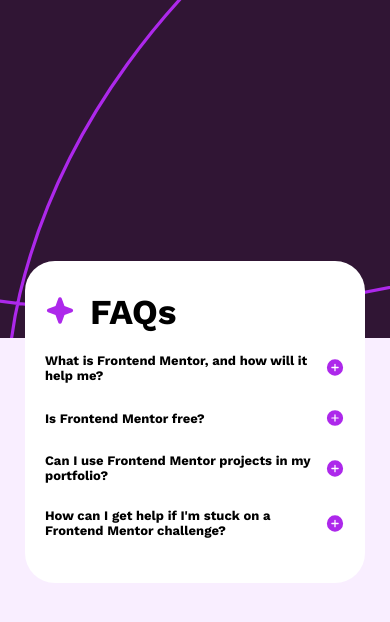
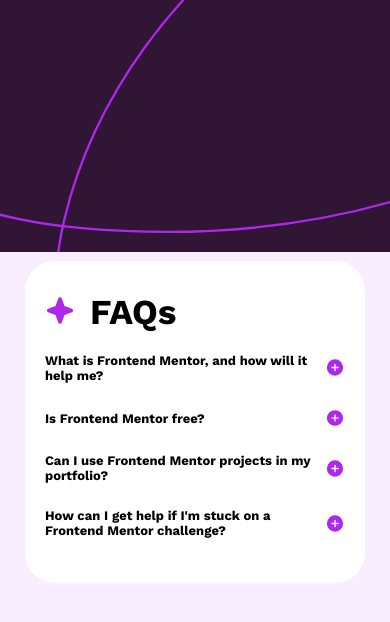
Before and after one commit to jackal2002/frontendmentor-faq-accordian, a plain HTML site: page index.html in a window 390 px wide. Drawn offline with Linux system fonts and the light colour scheme.

Commit message:
change top design height

```diff
--- a/styles.css
+++ b/styles.css
@@ -118,4 +118,9 @@ body, html {
     .faq-box {
         width: 30rem;
     }
+
+    .top-design {
+        height: 29.8vh;
+        background-size: cover;
+    }
 }
```
